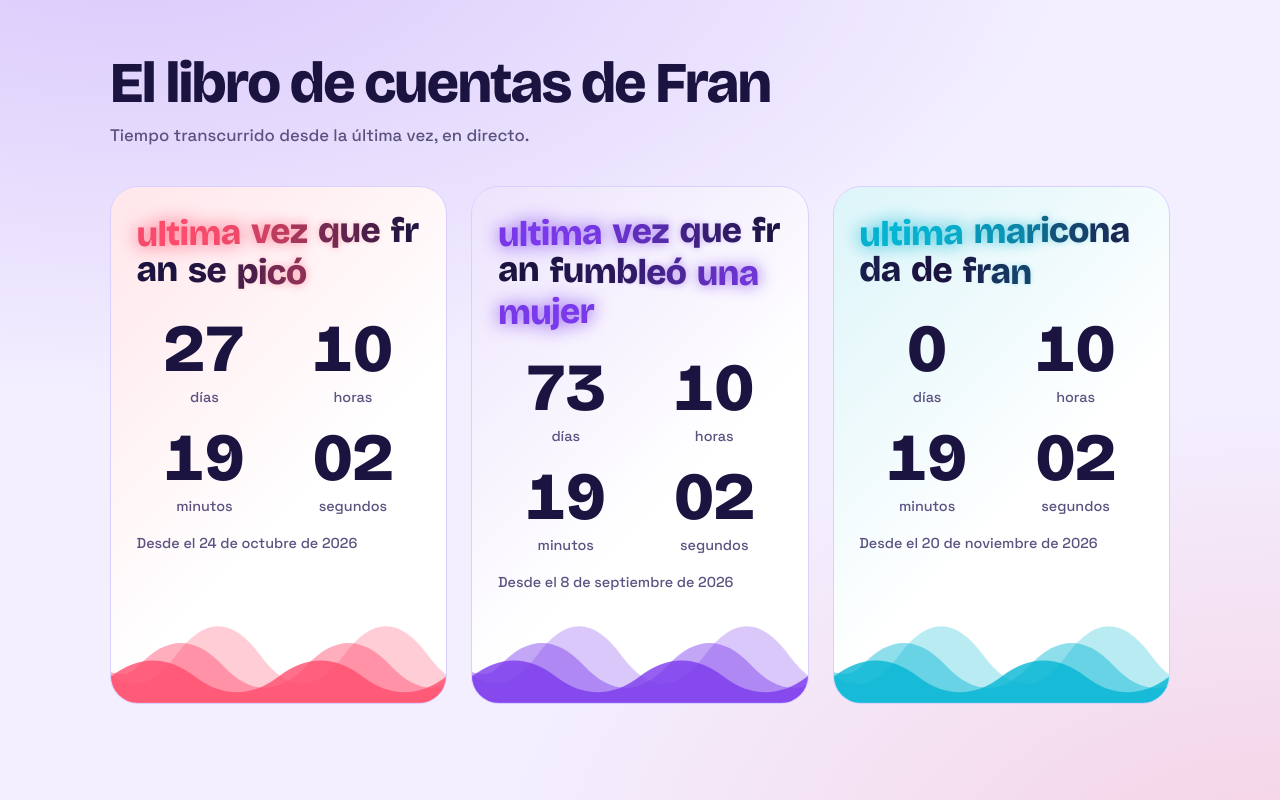
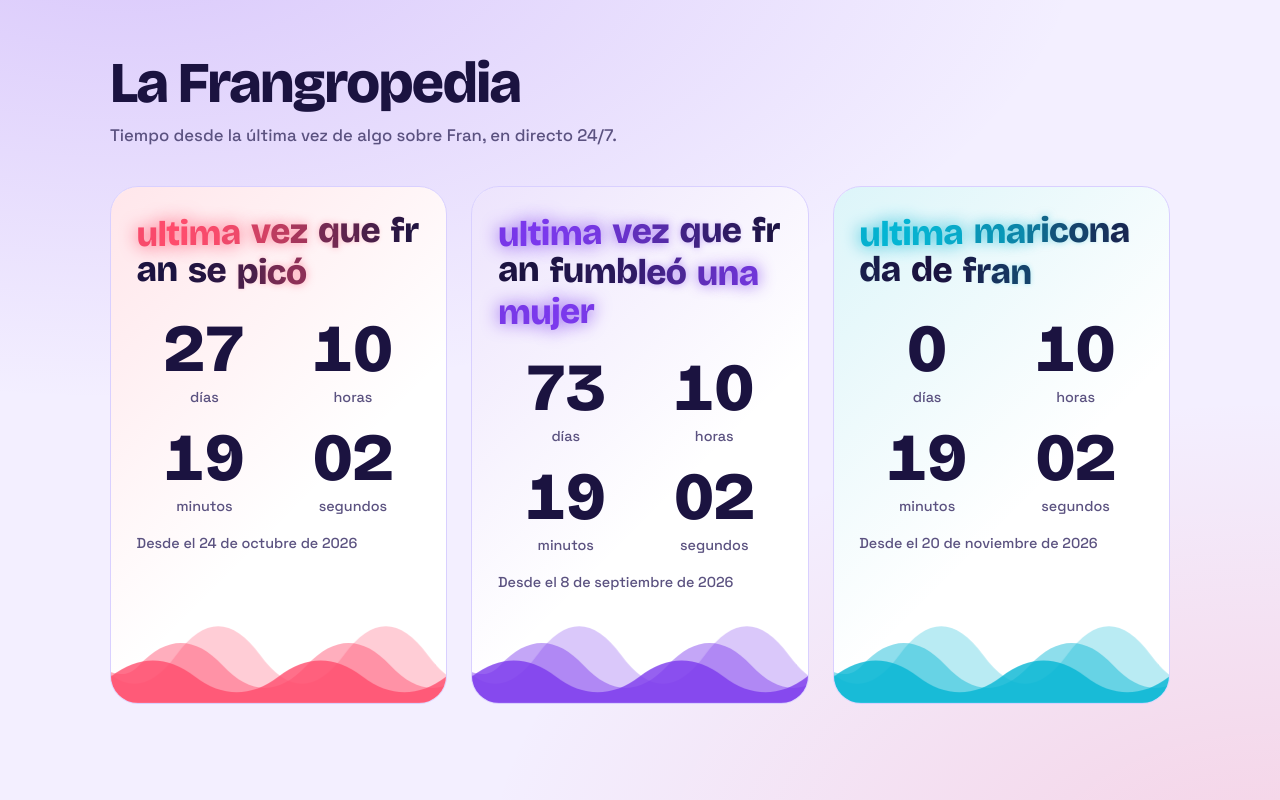
Before and after one commit to MarioDPF/franRageCountdown, a plain HTML site: page El libro de cuentas de Fran.html in a window 1280 px wide. Drawn offline with nearby package versions, Linux system fonts and the light colour scheme.

Commit message:
Update El libro de cuentas de Fran.html

```diff
--- a/El libro de cuentas de Fran.html
+++ b/El libro de cuentas de Fran.html
@@ -3,7 +3,7 @@
 <head>
 <meta charset="utf-8">
 <meta name="viewport" content="width=device-width, initial-scale=1, viewport-fit=cover">
-<title>El libro de cuentas de Fran</title>
+<title>Frangro's Saint Grail</title>
 <link href="https://fonts.googleapis.com/css2?family=Bricolage+Grotesque:opsz,wght@12..96,500;12..96,800&family=Space+Grotesk:wght@500;700&display=swap" rel="stylesheet">
 <style>
 :root{
@@ -49,8 +49,8 @@ h1{font-family:"Bricolage Grotesque",system-ui,sans-serif;font-weight:800;font-s
 </head>
 <body>
 <main>
-  <h1>El libro de cuentas de Fran</h1>
-  <p class="sub">Tiempo transcurrido desde la última vez, en directo.</p>
+  <h1>La Frangropedia</h1>
+  <p class="sub">Tiempo desde la última vez de algo sobre Fran, en directo 24/7.</p>
   <div class="grid" id="grid"></div>
 </main>
 <script>
```
